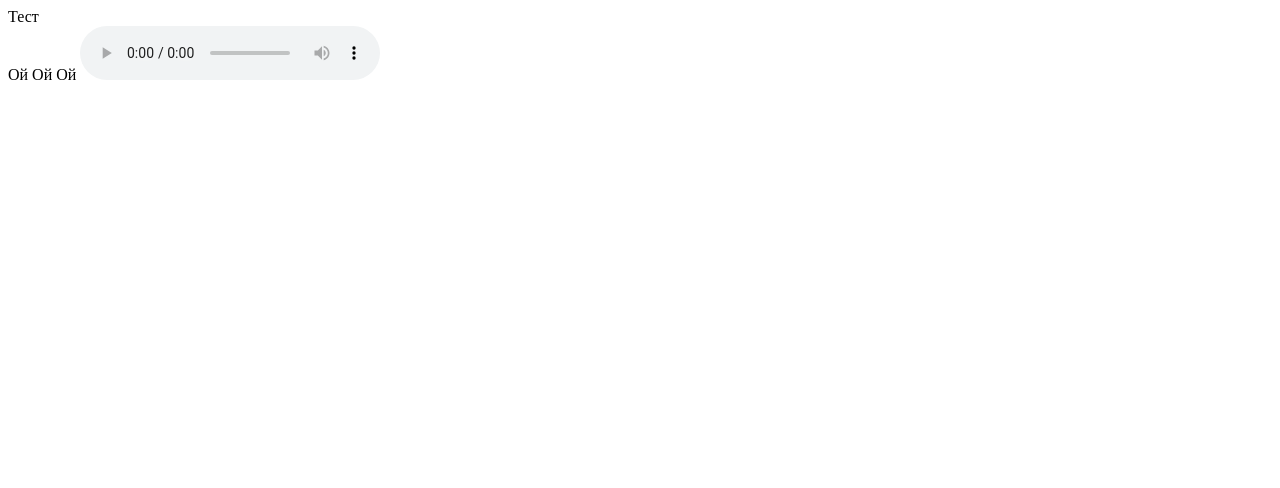
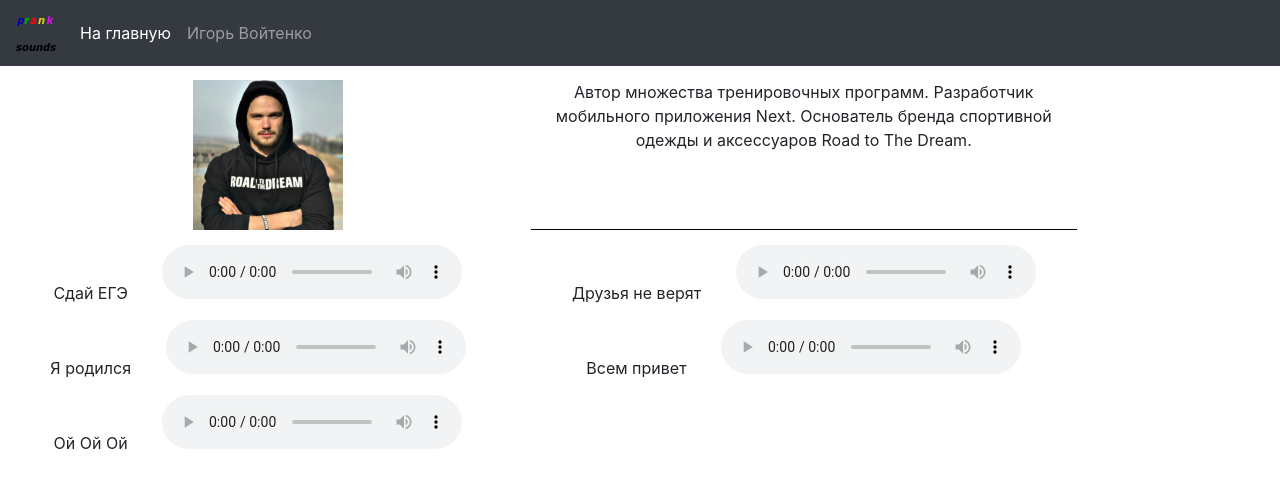
Before and after one commit to xzforever/xzforever.github.io, a plain HTML site: page index.html in a window 1280 px wide. Drawn offline with nearby package versions, Linux system fonts and the light colour scheme.

Commit message:
Add files via upload

```diff
--- a/index.html
+++ b/index.html
@@ -1,15 +1,62 @@
 <!DOCTYPE html>
-<html lang="en">
-<head>
-	<meta charset="UTF-8">
+<html lang="ru">
+	<head>
+		<title>Voitenko</title>
+		<meta charset="utf-8">
+		<meta name="viewport" content="width=device-width, initial-scale=1">
+		<link rel="stylesheet" href="https://maxcdn.bootstrapcdn.com/bootstrap/4.5.2/css/bootstrap.min.css">
+		<script src="https://ajax.googleapis.com/ajax/libs/jquery/3.5.1/jquery.min.js"></script>
+		<script src="https://cdnjs.cloudflare.com/ajax/libs/popper.js/1.16.0/umd/popper.min.js"></script>
+		<script src="https://maxcdn.bootstrapcdn.com/bootstrap/4.5.2/js/bootstrap.min.js"></script>
+		<link rel="stylesheet" type="text/css" href="style.css">
+	</head>
 
-	<title>Document</title>
-</head>
-<body>
- 	Тест
- 	<div class="col-sm-5">
+	<body>
+	<nav class="navbar navbar-expand-sm bg-dark navbar-dark fixed-top">
+		<a class="navbar-brand" href="#">
+    		<img src="Logo.png" alt="logo" style="width:40px; height: 40px;">
+  		</a>
+		<ul class="navbar-nav">
+			<li class="nav-item active">
+				<a class="nav-link" href="SoundsMain.html">На главную</a>
+			</li>
+		</ul>
+		<ul class="navbar-nav">
+			<li class="nav-item">
+				<a class="nav-link" href="#">Игорь Войтенко</a>
+			</li>
+		</ul>
+	</nav>
+
+	<div>
+		<div class="row">
+			<div class="col-sm-5">
+				<img id="voitenko2" src="Voitenko2.jpg">
+			</div>
+			<div class="col-sm-5 discr">
+				Автор множества тренировочных программ. Разработчик мобильного приложения Next. Основатель бренда спортивной одежды и аксессуаров Road to The Dream.
+			</div>
+			<div class="col-sm-5">
+				Сдай ЕГЭ
+				<audio src="passTheExam.mp3" controls></audio>
+			</div>
+			<div class="col-sm-5">
+				Друзья не верят
+				<audio src="parentsDontBelieve.mp3" controls></audio>
+			</div>
+			<div class="col-sm-5">
+				Я родился
+				<audio src="iWasBorned.mp3" controls></audio>
+			</div>
+			<div class="col-sm-5">
+				Всем привет
+				<audio src="hi.mp3" controls></audio>
+			</div>
+			<div class="col-sm-5">
 				Ой Ой Ой
 				<audio src="OyOy.mp3" controls></audio>
 			</div>
-</body>
-</html>
+		<div>
+	</div>
+	</body>
+<html>
--- /dev/null
+++ b/style.css
@@ -0,0 +1,22 @@
+#voitenko2{
+	margin-left: 20px;
+	width: 150px;
+	height: 150px;
+}
+audio{
+	margin-left: 30px;
+}
+.row{
+	margin-top: 80px;
+	text-align: center;
+}
+.col-sm-5{
+	margin-bottom: 15px;
+}
+.discr{
+	text-align: center;
+	border-bottom: 1px solid black;
+}
+.navbar{
+	width: auto;
+}
```
